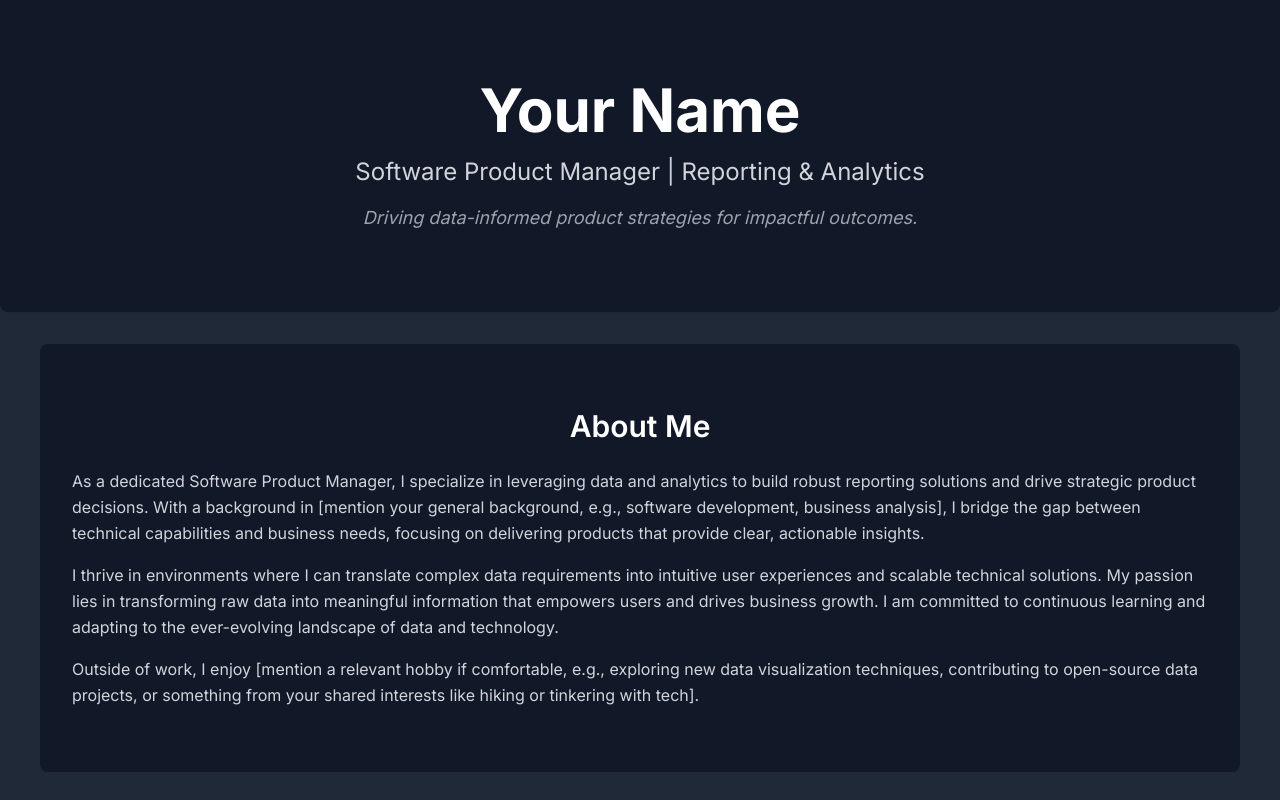
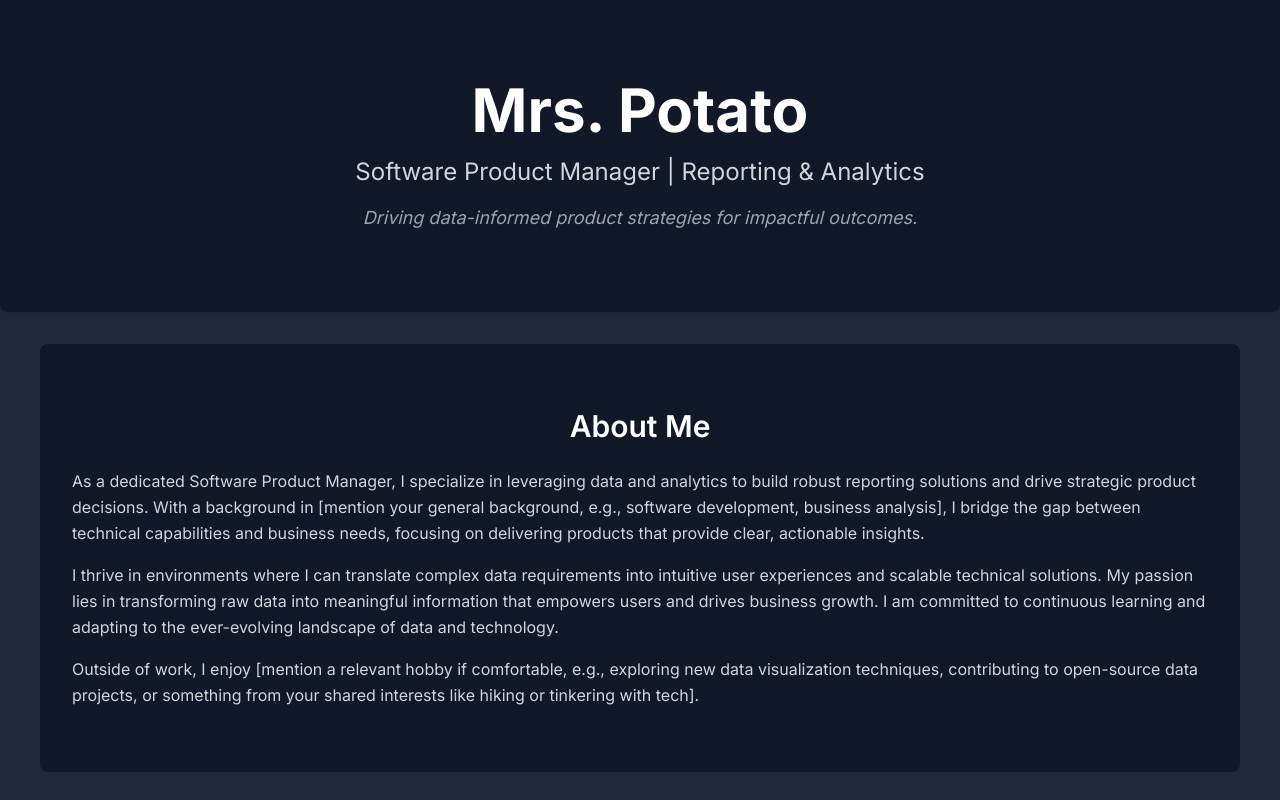
Before and after one commit to MaxxieDivine/max.locher.portfolio, a plain HTML site: page index.html in a window 1280 px wide. Shown: the top 800 px of the page. Drawn offline with nearby package versions, Linux system fonts and the light colour scheme.

Commit message:
Update index.html

```diff
--- a/index.html
+++ b/index.html
@@ -42,7 +42,7 @@
 
     <header class="bg-gray-900 shadow-sm py-12 md:py-20 rounded-b-lg">
         <div class="container text-center">
-            <h1 class="text-4xl md:text-6xl font-bold text-white mb-4">Your Name</h1>
+            <h1 class="text-4xl md:text-6xl font-bold text-white mb-4">Mrs. Potato</h1>
             <p class="text-xl md:text-2xl text-gray-300 mb-4">Software Product Manager | Reporting & Analytics</p>
             <p class="text-md md:text-lg text-gray-400 italic">Driving data-informed product strategies for impactful outcomes.</p>
         </div>
```
